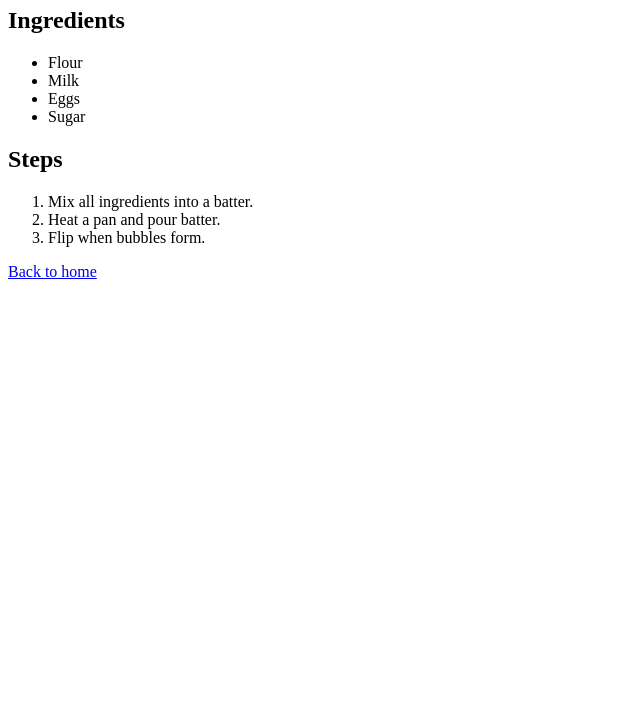
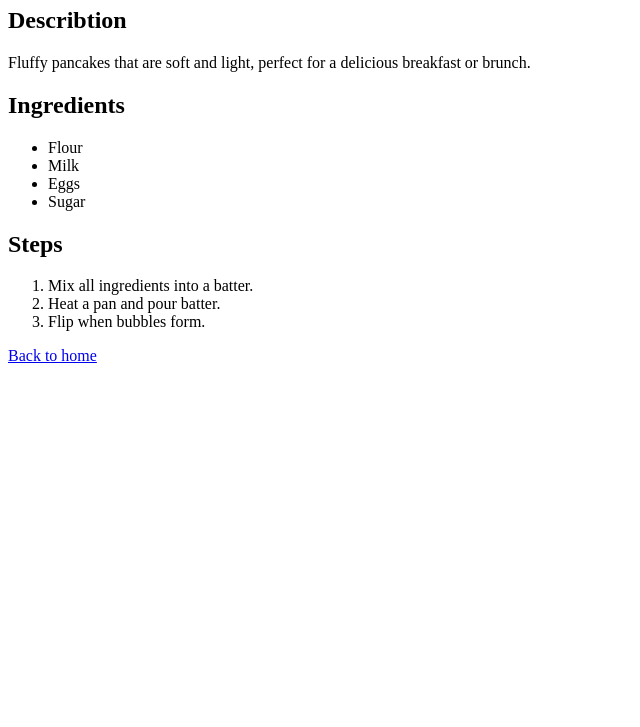
Before and after one commit to queeniezhyx/odin-recipes, a plain HTML site: page recipes/pancakes.html in a window 1280 px wide. Shown: the part 73-800 px from the top of the page, without its empty margins (0-640 px from the left). Drawn offline with Linux system fonts and the light colour scheme.

Commit message:
Add description to pancakes recipe page

```diff
--- a/recipes/pancakes.html
+++ b/recipes/pancakes.html
@@ -7,6 +7,8 @@
 </head>
 <body>
   <h1>Pancakes</h1>
+  <h2>Describtion</h2>
+  <p>Fluffy pancakes that are soft and light, perfect for a delicious breakfast or brunch.</p>
 
   <h2>Ingredients</h2>
   <ul>
```
